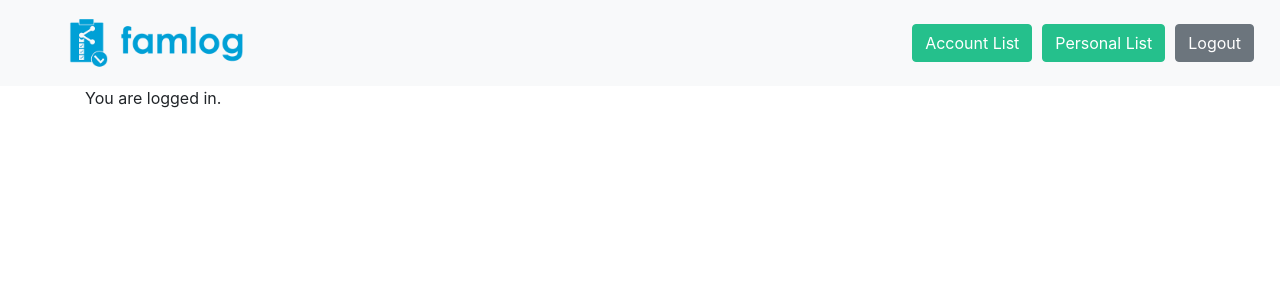
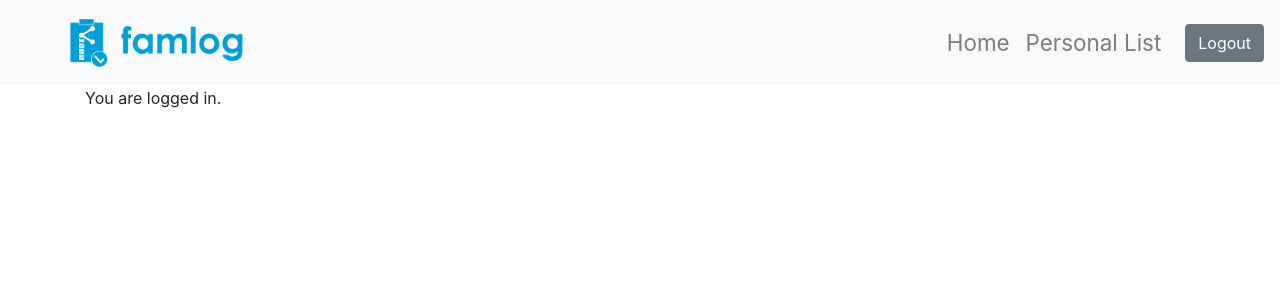
Before and after one commit to CS157A-Team39-FAMLOG/famlog, a PHP site: page /index.php in a window 1280 px wide. Shown: the top 300 px of the page. Run offline with PHP 8.4, Linux system fonts and the light colour scheme; the visitor is signed in with stand-in values (Sample User, id 1).

Commit message:
modify navigation

```diff
--- a/css/navigationStyle.css
+++ b/css/navigationStyle.css
@@ -51,11 +51,10 @@
   border-color: #691644 !important;
 }
 
-.button-link,
-.button-link:hover,
-.button-link:active {
-  color: white !important;
-  text-decoration: none !important;
+.nav-link,
+.nav-link:hover,
+.nav-link:active {
+  font-size: 1.4em
 }
 
 .btn-light {
--- a/navigation.php
+++ b/navigation.php
@@ -28,32 +28,44 @@
 </head>
 <body>
      <!------------- Navbar Setup ---------------------->
-    <nav class="navbar navbar-light bg-light">
+    <nav class="navbar navbar-expand-lg navbar-light bg-light justify-content-between">
 
         <a class="navbar-brand" href="index.php">
             <img class="navbar-logo" src="images/famlog_logo.png" alt="logo">
         </a>
+        <button class="navbar-toggler" type="button" data-toggle="collapse" data-target="#navbarSupportedContent"
+            aria-controls="navbarSupportedContent" aria-expanded="false" aria-label="Toggle navigation">
+            <span class="navbar-toggler-icon"></span>
+        </button>
 
         <?php
 
         if (isset($_SESSION['accountName'])) {
             echo '
-                  <div class="form-inline">
-                    <button class="btn btn-light signup-btn" type="button" name="button"><a class="button-link" href="accountHome.php">Account List</a></button>
-                    <button class="btn btn-light signup-btn navbar-right-pos" type="button" name="signup"><a class="button-link" href="personalHome.php">Personal List</a></button>
-                    <form class="form-group my-2 my-lg-0 navbar-right-pos" action="functional/logout_functional.php" method="post">
+                <div class="collapse navbar-collapse justify-content-end" id="navbarSupportedContent">
+                    <ul class="navbar-nav mr-3">
+                        <li class="nav-item">
+                            <a class="nav-link" href="accountHome.php">Home<span class="sr-only">(current)</span></a>
+                        </li>
+                        <li class="nav-item">
+                            <a class="nav-link" href="personalHome.php">Personal List</a>
+                        </li>
+                    </ul>
+                    <form class="form-group my-2 my-lg-0" action="functional/logout_functional.php" method="post">
                         <button  class="btn btn-secondary" type="submit" name="logout">Logout</button>
                     </form>
                 </div>
                   ';
           } else {
-            echo '<form class="form-inline my-2 my-lg-0" action="functional/login_functional.php" method="post">
+            echo '
+                <div class="collapse navbar-collapse justify-content-end" id="navbarSupportedContent">
+                    <form class="form-inline my-2 my-lg-0 justify-content-end" action="functional/login_functional.php" method="post">
                         <input class="form-control mr-sm-2" type="text" name="loginAcctName" placeholder="Account Name">
                         <input class="form-control mr-sm-2" type="password" name="loginPwd" placeholder="Password">
                         <button class="btn btn-primary" type="submit" name="login">Login</button>
                         <button class="btn btn-success signup-btn navbar-right-pos" type="button" name="signup"><a class="button-link" href="signup.php">Signup</a></button>
                     </form>
-
+                </div>
               ';
           }
 
```
Also changed, not shown: functional/db.txt (added, +9 -0 lines). Lines whose indentation alone changed are shown as unchanged.
